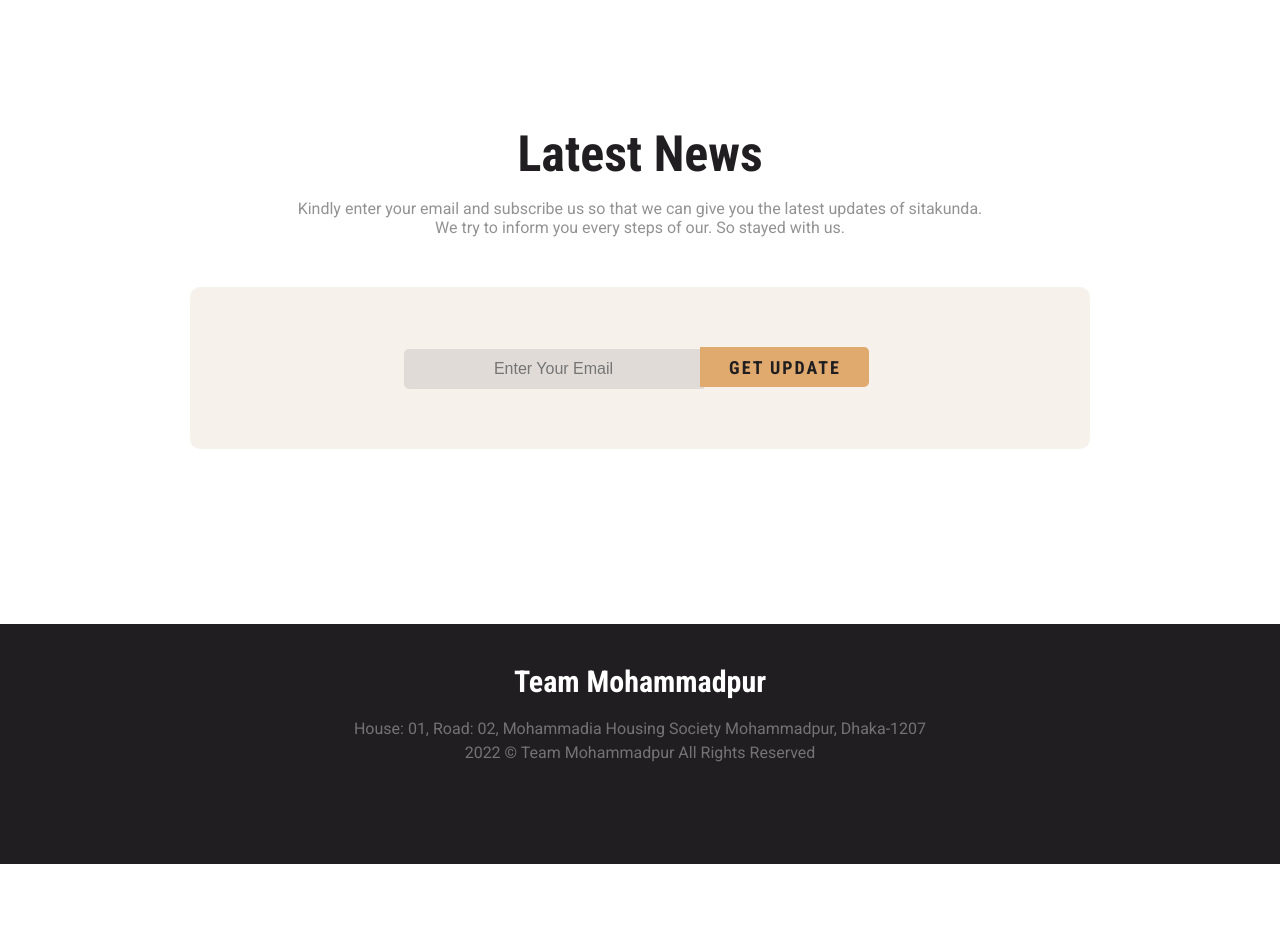
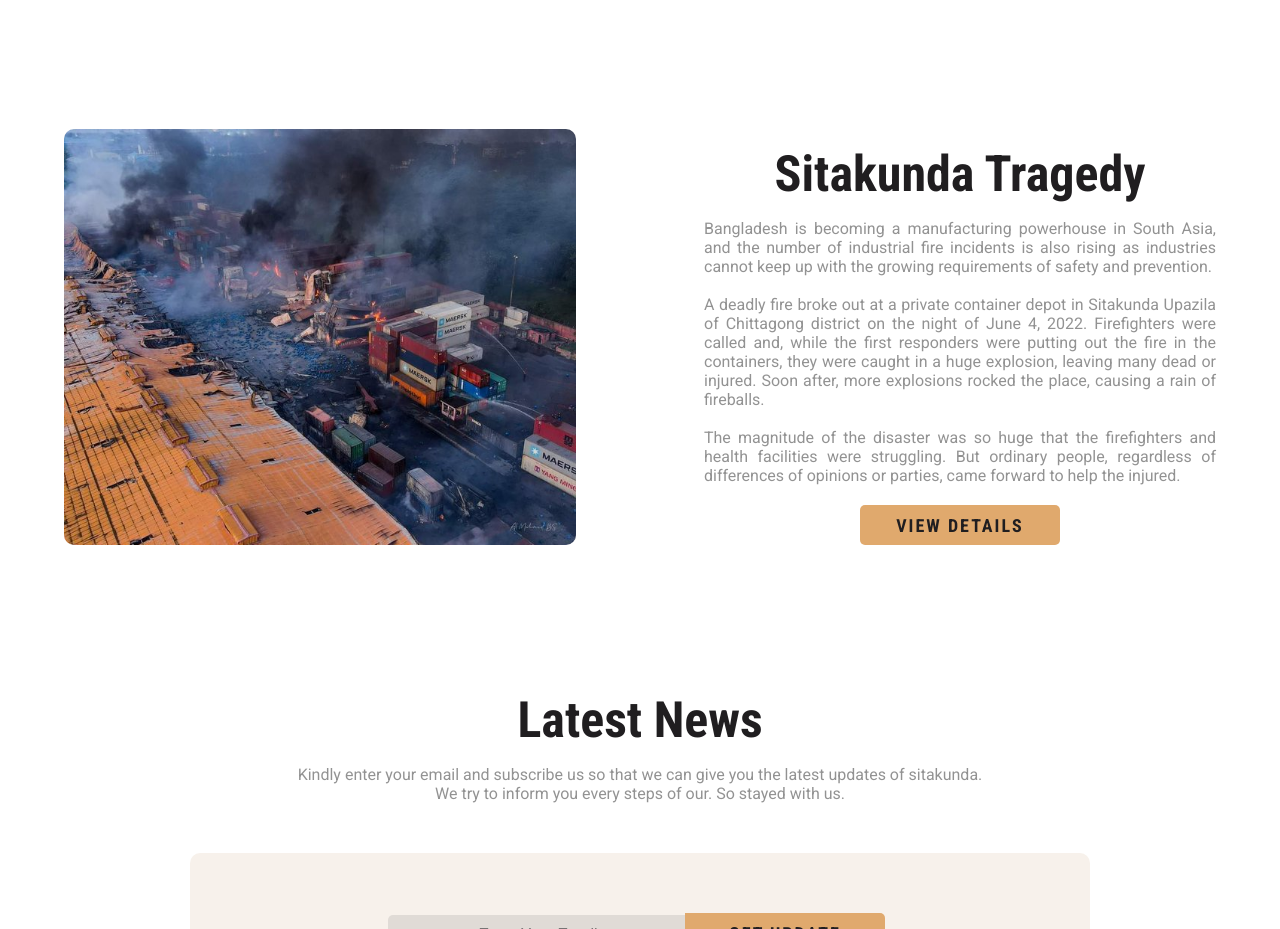
Before and after one commit to BabriWala/Sitakunda_Tragedy, a plain HTML site: page index.html in a window 1280 px wide. Shown: the part 2320-3249 px from the top of the page. Before the commit the page ends 3184 px from the top, so only its background shows below. Drawn offline with Linux system fonts and the light colour scheme.

Commit message:
Finally Done

```diff
--- a/assets/css/style.css
+++ b/assets/css/style.css
@@ -37,7 +37,7 @@ h2 {
   margin-bottom: 20px;
 }
 
-h3{
+h3 {
   font-size: 30px;
   text-align: center;
   color: #fff;
@@ -60,7 +60,7 @@ p {
 }
 
 .btn {
-  width: 169px;
+  width: 200px;
   height: 40px;
   outline: none;
   text-transform: uppercase;
@@ -167,56 +167,86 @@ header {
   box-shadow: rgba(149, 157, 165, 0.2) 0px 8px 24px;
 }
 
-.process__item p {
-  margin-bottom: 0;
-  text-align: justify;
-}
-
 .process__item img {
   width: 50px;
   height: 50px;
 }
 
 .process__item p {
+  margin-bottom: 0;
+  text-align: justify;
   color: #0000008b;
 }
 
-
 /* donation planning Section End*/
 
+/* Our Experience Section Start */
 
-/* Our Experience Section Start */
-#our__experience{
+#our__experience {
   margin: 150px 0;
   padding: 50px;
   background-color: #e0a96d;
 }
-.experience{
+
+.experience {
   display: flex;
   justify-content: space-around;
 }
 
-.experience__item h4{
+.experience__item h4 {
   font-size: 30px;
   font-weight: 700;
   color: #201e20;
   text-align: left;
 }
 
-.experience__item p{
+.experience__item p {
   text-align: left;
   color: #201e20a5;
   font-size: 16px;
   font-weight: 500;
 }
 
+/* Our Experience Section End */
+
+/* Sitakunda Tragedy Start */
+
+#sitakunda {
+  display: flex;
+  justify-content: space-around;
+}
+
+#sitakunda img {
+  width: 40%;
+  border-radius: 10px;
+}
+
+.sitakunda__information {
+  width: 40%;
+  text-align: center;
+}
+
+.sitakunda__information h2 {
+  margin-top: 20px;
+  color: #201e20;
+}
+
+.sitakunda__information p {
+  text-align: justify;
+}
+
+/* Sitakunda Tragedy End */
+
 /* Update Section Start */
+
 #update__section {
   margin-bottom: 175px;
 }
+
 .update__description {
   margin-bottom: 50px;
 }
+
 .get__update {
   width: 900px;
   text-align: center;
@@ -256,21 +286,27 @@ header {
   position: relative;
   outline: none;
 }
+
 /* Update Section End */
 
-footer{
+/* Footer Section Start */
+
+footer {
   height: 30vh;
   background-color: #201e20;
 }
 
-.footer__description{
+.footer__description {
   margin-bottom: 5px;
 }
 
-.footer__description, .footer__copyright{
+.footer__description,
+.footer__copyright {
   color: rgba(255, 255, 255, 0.378);
 }
 
-.footer__copyright{
+.footer__copyright {
   margin-bottom: 0;
 }
+
+/* Footer Section End */
--- a/index.html
+++ b/index.html
@@ -6,6 +6,9 @@
     <meta http-equiv="X-UA-Compatible" content="IE=edge">
     <meta name="viewport" content="width=device-width, initial-scale=1.0">
     <title>Donation For Sitakunda Peoples</title>
+
+    <!-- Favicon ICOn -->
+    <link rel="shortcut icon" href="assets/img/favicon.ico" type="image/x-icon">
 
     <!-- Google Fonts  -->
     <link rel="preconnect" href="https://fonts.googleapis.com">
@@ -26,12 +29,11 @@
         <div class="banner__content">
             <h1 class="header__title">We Should Stand For The Needy Person <br>Of Sitakunda People</h1>
             <p class="header__description">Recently the incident of Sitakunda's is a very tragic accident in our
-                country. <br> We should help Sitakunda people since they are going through a tough situation. <br>We should help
-                them.</p>
+                country. <br> We should help Sitakunda people since they are going through a tough situation. <br>We
+                should help them.</p>
             <button class="btn header__btn">HELP NOW</button>
         </div>
     </header>
-
 
     <!-- Donation Section  -->
     <section id="donation__section">
@@ -52,12 +54,12 @@
         </div>
     </section>
 
-
     <!-- Donation Planning  -->
     <section id="donation__planning">
         <h2 class="planning__title">How We Give Donation</h2>
-        <p class="planning__description">Here is the donation plan that we follow. So that every needy person gets help. <br>
-            And Every Donar Should Be Pleased. </p>
+        <p class="planning__description">Here is the donation plan that we follow. So that every needy person gets
+            help.<br>And Every Donar Should Be Pleased.
+        </p>
         <div class="planning__process">
             <div class="process__item treatment__item">
                 <img src="assets/img/treatment.png" alt="Treatment">
@@ -106,6 +108,27 @@
         </div>
     </section>
 
+    <!-- Sitakunda Tragey -->
+    <section id="sitakunda">
+        <img src="assets/img/fire.jpg" alt="">
+        <div class="sitakunda__information">
+            <h2>Sitakunda Tragedy</h2>
+            <p>Bangladesh is becoming a manufacturing powerhouse in South Asia, and the number of industrial fire
+                incidents is also rising as industries cannot keep up with the growing requirements of safety and
+                prevention.
+                <br><br>
+                A deadly fire broke out at a private container depot in Sitakunda Upazila of Chittagong district on the
+                night of June 4, 2022. Firefighters were called and, while the first responders were putting out the
+                fire in the containers, they were caught in a huge explosion, leaving many dead or injured. Soon after,
+                more explosions rocked the place, causing a rain of fireballs.
+                <br><br>
+                The magnitude of the disaster was so huge that the firefighters and health facilities were struggling.
+                But ordinary people, regardless of differences of opinions or parties, came forward to help the injured.
+            </p>
+            <button class="btn sitakunda__btn">View Details</button>
+        </div>
+    </section>
+
     <!-- Update Section  -->
     <section id="update__section">
         <h2 class="update__title">Latest News</h2>
@@ -114,12 +137,10 @@
         <div class="get__update">
             <form action="#">
                 <input type="email" placeholder="Enter your email">
-            <button type="submit" class="btn update__btn">GET UPDATE</button>
+                <button type="submit" class="btn update__btn">GET UPDATE</button>
             </form>
         </div>
-
     </section>
-
 
     <!-- Footer  -->
     <footer id="footer">
```
Also changed, not shown: assets/img/favicon.ico (added), assets/img/fire.jpg (added).
